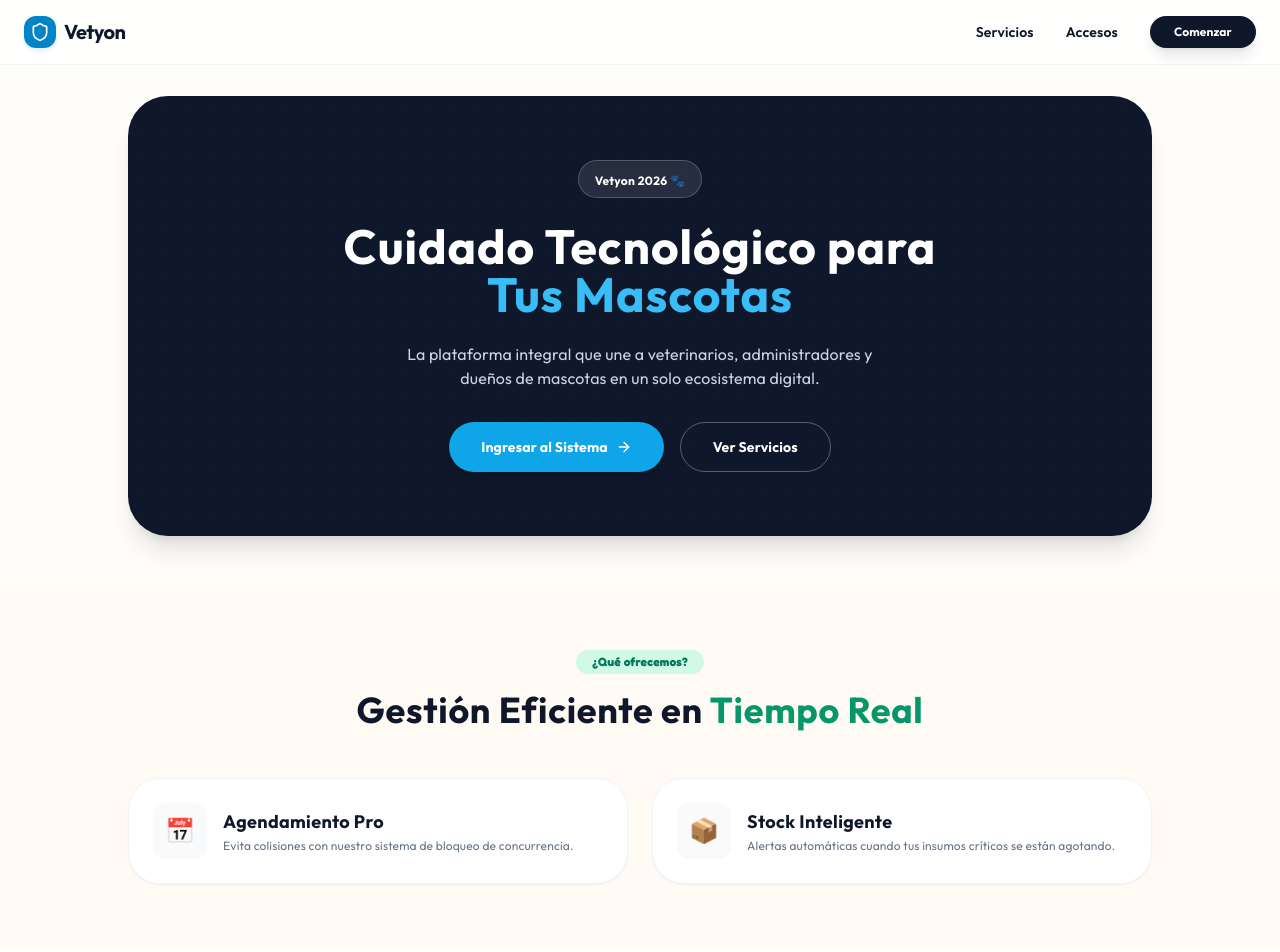
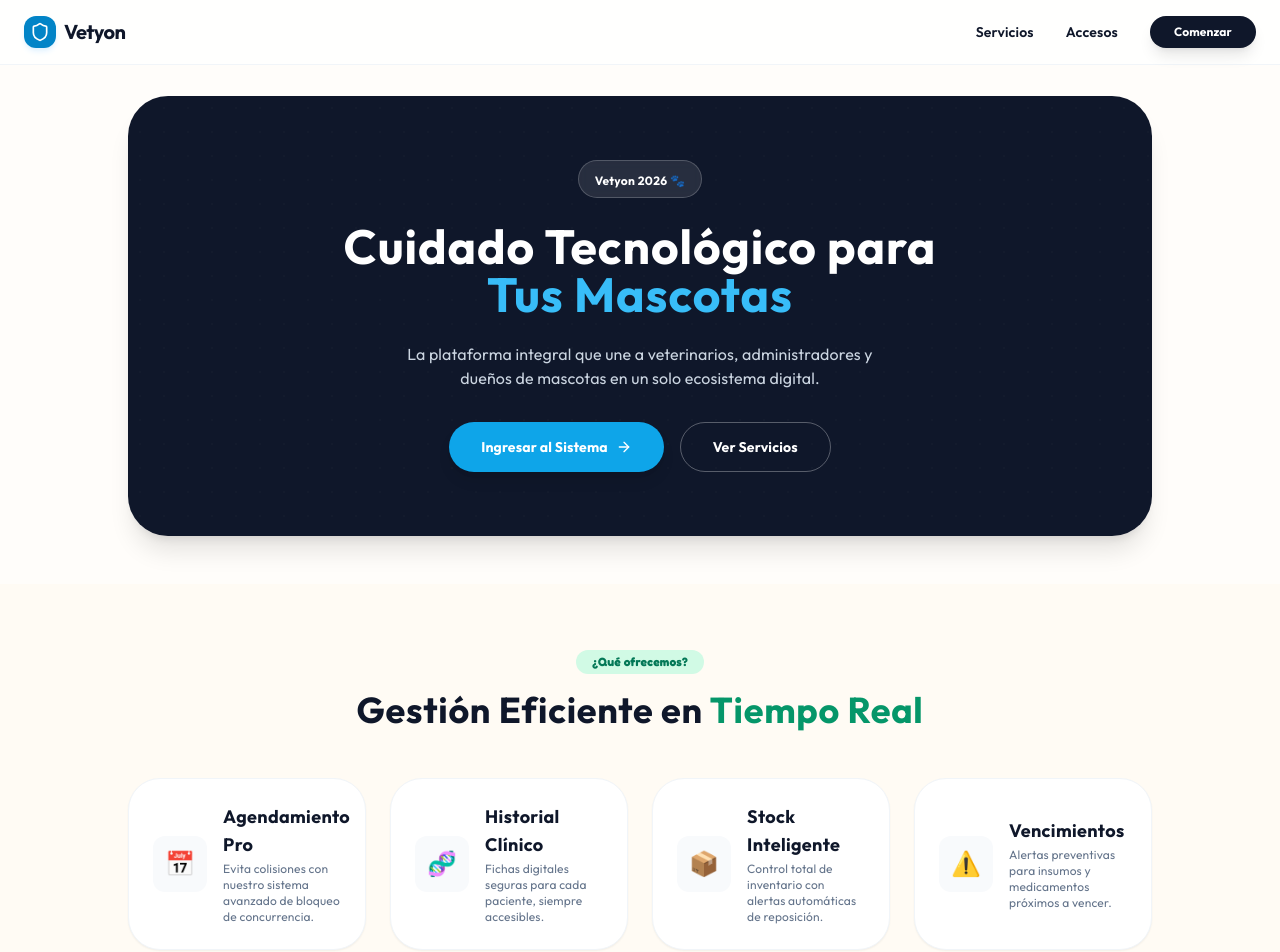
Before and after one commit to MarcoFts/veterinariaprojecttitulo, a React (Vite) app in the folder frontend/: page / in a window 1280 px wide. Shown: the top 952 px of the page. Built offline with nearby package versions, Linux system fonts and the light colour scheme; no server answers.

Commit message:
feat(ui): destacar funcionalidades clave en la sección de servicios de la landing

```diff
--- a/frontend/src/pages/general/Landing.jsx
+++ b/frontend/src/pages/general/Landing.jsx
@@ -50,13 +50,23 @@ export default function Landing() {
     const services = [
         {
             title: "Agendamiento Pro",
-            desc: "Evita colisiones con nuestro sistema de bloqueo de concurrencia.",
+            desc: "Evita colisiones con nuestro sistema avanzado de bloqueo de concurrencia.",
             icon: "📅"
         },
         {
+            title: "Historial Clínico",
+            desc: "Fichas digitales seguras para cada paciente, siempre accesibles.",
+            icon: "🧬"
+        },
+        {
             title: "Stock Inteligente",
-            desc: "Alertas automáticas cuando tus insumos críticos se están agotando.",
+            desc: "Control total de inventario con alertas automáticas de reposición.",
             icon: "📦"
+        },
+        {
+            title: "Vencimientos",
+            desc: "Alertas preventivas para insumos y medicamentos próximos a vencer.",
+            icon: "⚠️"
         }
     ];
 
@@ -146,7 +156,7 @@ export default function Landing() {
                         <h2 className="text-2xl md:text-4xl font-bold mb-4">Gestión Eficiente en <span className="text-emerald-600">Tiempo Real</span></h2>
                     </div>
 
-                    <div className="grid grid-cols-1 md:grid-cols-2 gap-6">
+                    <div className="grid grid-cols-1 md:grid-cols-2 lg:grid-cols-4 gap-6">
                         {services.map((s, i) => (
                             <div key={i} className="flex items-center gap-4 bg-white p-6 rounded-[2rem] border border-slate-100 shadow-sm">
                                 <div className="text-2xl bg-slate-50 p-3 rounded-xl">{s.icon}</div>
```
